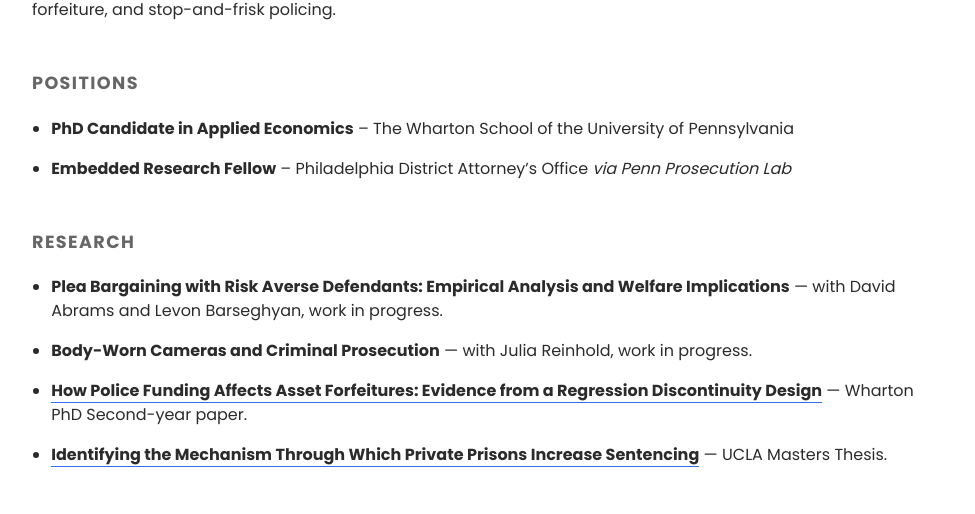
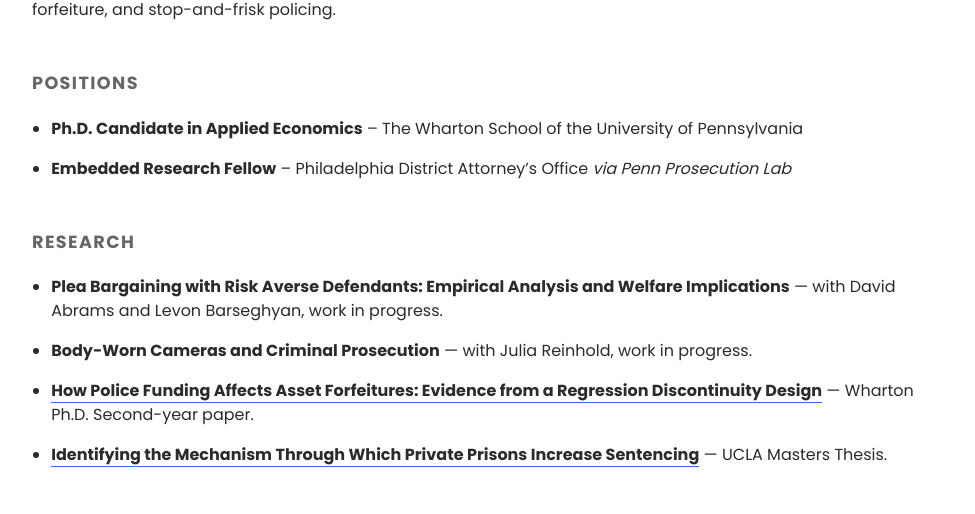
Before and after one commit to mspeil/mspeil.github.io, a Jekyll site: the page built from economics.html, in a window 1280 px wide. Shown: the part 256-770 px from the top of the page, without its empty margins (152-1127 px from the left). Built offline with Jekyll 4.4.1, drawn with Linux system fonts in a browser that asks for light colours.

Commit message:
Use Ph.D. abbreviation consistently across the site
Co-Authored-By: Claude Sonnet 5 <noreply@anthropic.com>

```diff
--- a/economics.html
+++ b/economics.html
@@ -13,7 +13,7 @@ title: Economics
   <h2>Positions</h2>
   <ul class="econ-list positions-list">
     <li>
-      <span class="position-title"><strong>PhD Candidate in Applied Economics</strong> &ndash; The Wharton School of the University of Pennsylvania</span>
+      <span class="position-title"><strong>Ph.D. Candidate in Applied Economics</strong> &ndash; The Wharton School of the University of Pennsylvania</span>
     </li>
     <li>
       <span class="position-title"><strong>Embedded Research Fellow</strong> &ndash; Philadelphia District Attorney&rsquo;s Office <em>via Penn Prosecution Lab</em></span>
@@ -27,7 +27,7 @@ title: Economics
   <ul class="econ-list">
     <li><strong>Plea Bargaining with Risk Averse Defendants: Empirical Analysis and Welfare Implications</strong> &mdash; with David Abrams and Levon Barseghyan, work in progress.</li>
     <li><strong>Body-Worn Cameras and Criminal Prosecution</strong> &mdash; with Julia Reinhold, work in progress.</li>
-    <li><strong><a href="{{ '/assets/docs/asset_forfeiture.pdf' | relative_url }}" target="_blank" rel="noopener">How Police Funding Affects Asset Forfeitures: Evidence from a Regression Discontinuity Design</a></strong> &mdash; Wharton PhD Second-year paper.</li>
+    <li><strong><a href="{{ '/assets/docs/asset_forfeiture.pdf' | relative_url }}" target="_blank" rel="noopener">How Police Funding Affects Asset Forfeitures: Evidence from a Regression Discontinuity Design</a></strong> &mdash; Wharton Ph.D. Second-year paper.</li>
     <li><strong><a href="{{ '/assets/docs/private_prisons.pdf' | relative_url }}" target="_blank" rel="noopener">Identifying the Mechanism Through Which Private Prisons Increase Sentencing</a></strong> &mdash; UCLA Masters Thesis.</li>
   </ul>
 </section>
--- a/index.html
+++ b/index.html
@@ -10,7 +10,7 @@ nav: games
     <div class="bio">
       <!-- Replace this paragraph with your own bio -->
       <p>
-        Hi, I&rsquo;m Max. I&rsquo;m a game designer, producer, and economist completing a PhD in Applied Economics
+        Hi, I&rsquo;m Max. I&rsquo;m a game designer, producer, and economist completing a Ph.D. in Applied Economics
         at the Wharton School. I combine expertise in analytics, incentives, and complex systems with a
         passion for making games. I&rsquo;ve led teams in game jams and independent projects shaping gameplay,
         creative vision, and team workflow. I&rsquo;m currently developing a larger indie game and seeking
```
